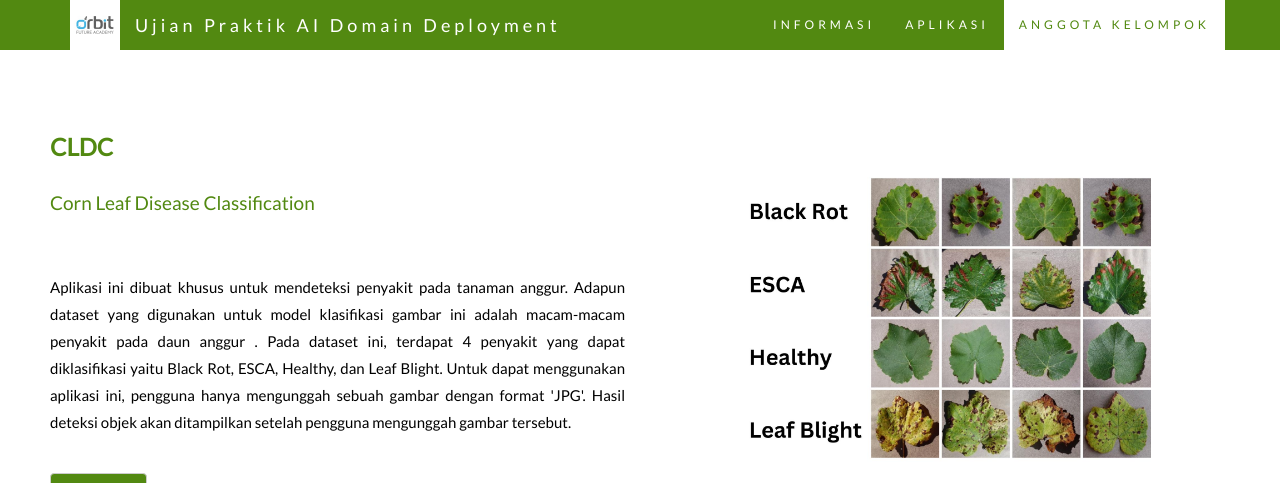
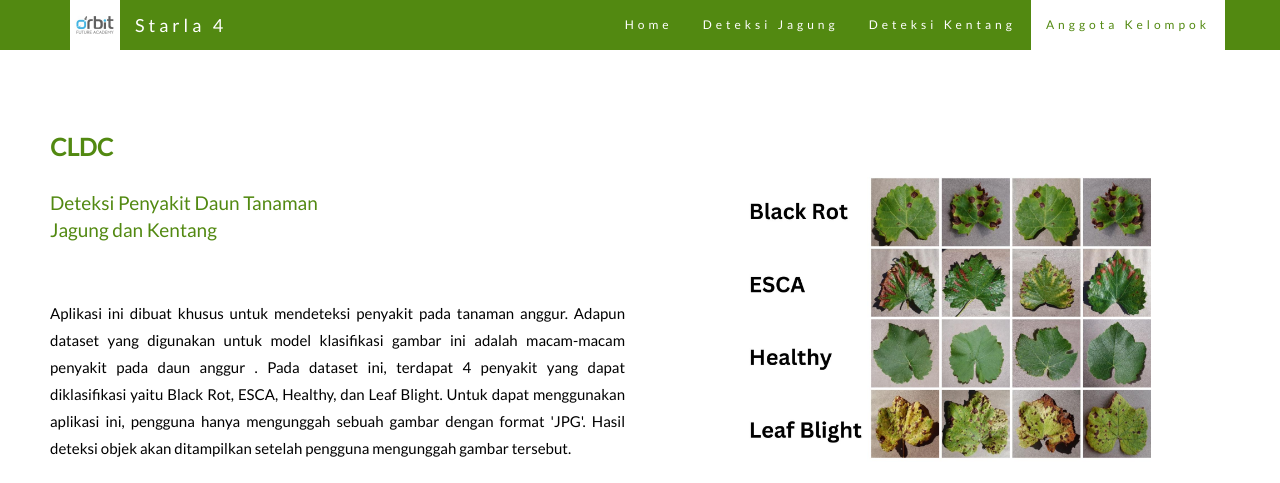
Before and after one commit to gizkarp/Corn-Leaf-Disease, a Flask app: page / in a window 1280 px wide. Shown: the top 483 px of the page. Run offline with Flask 3, Linux system fonts and the light colour scheme.

Commit message:
Update index.html

```diff
--- a/templates/index.html
+++ b/templates/index.html
@@ -30,15 +30,16 @@
 			<div class="navbar-header">
 				<img src={{ url_for('static', filename='/images/orbit_logo.jpg') }} alt="Orbit Logo"
 				width="50" height="50" align="left">
-				<a class="navbar-brand" href="#halamanku">&#160; Ujian Praktik AI Domain Deployment</a>
+				<a class="navbar-brand" href="#halamanku">&#160; Starla 4</a>
 			</div>
 
 			<!-- Daftar Halaman -->
 			<div class="collapse navbar-collapse" id="myNavbar">
 				<ul class="nav navbar-nav navbar-right">
-					<li><a href="#informasi">INFORMASI</a></li>
-					<li><a href="#aplikasi">APLIKASI</a></li>
-					<li><a href="#anggotaKelompok">ANGGOTA KELOMPOK</a></li>
+					<li><a href="#informasi">Home</a></li>
+					<li><a href="#aplikasi">Deteksi Jagung</a></li>
+					<li><a href="#aplikasi2">Deteksi Kentang</a></li>
+					<li><a href="#anggotaKelompok">Anggota Kelompok</a></li>
 				</ul>
 			</div>
 		</div>
@@ -51,7 +52,7 @@
 		<div class="row">
 			<div class="col-sm-6">
 				<h2>CLDC</h2>
-				<h4>Corn Leaf Disease Classification</h4><br>
+				<h4>Deteksi Penyakit Daun Tanaman <br> Jagung dan Kentang</h4><br>
 				<p style="text-align: justify;text-justify: inter-word;">
 					Aplikasi ini dibuat khusus untuk mendeteksi penyakit pada tanaman anggur.
 					Adapun dataset yang digunakan untuk model klasifikasi gambar ini adalah macam-macam penyakit pada daun anggur .
```
